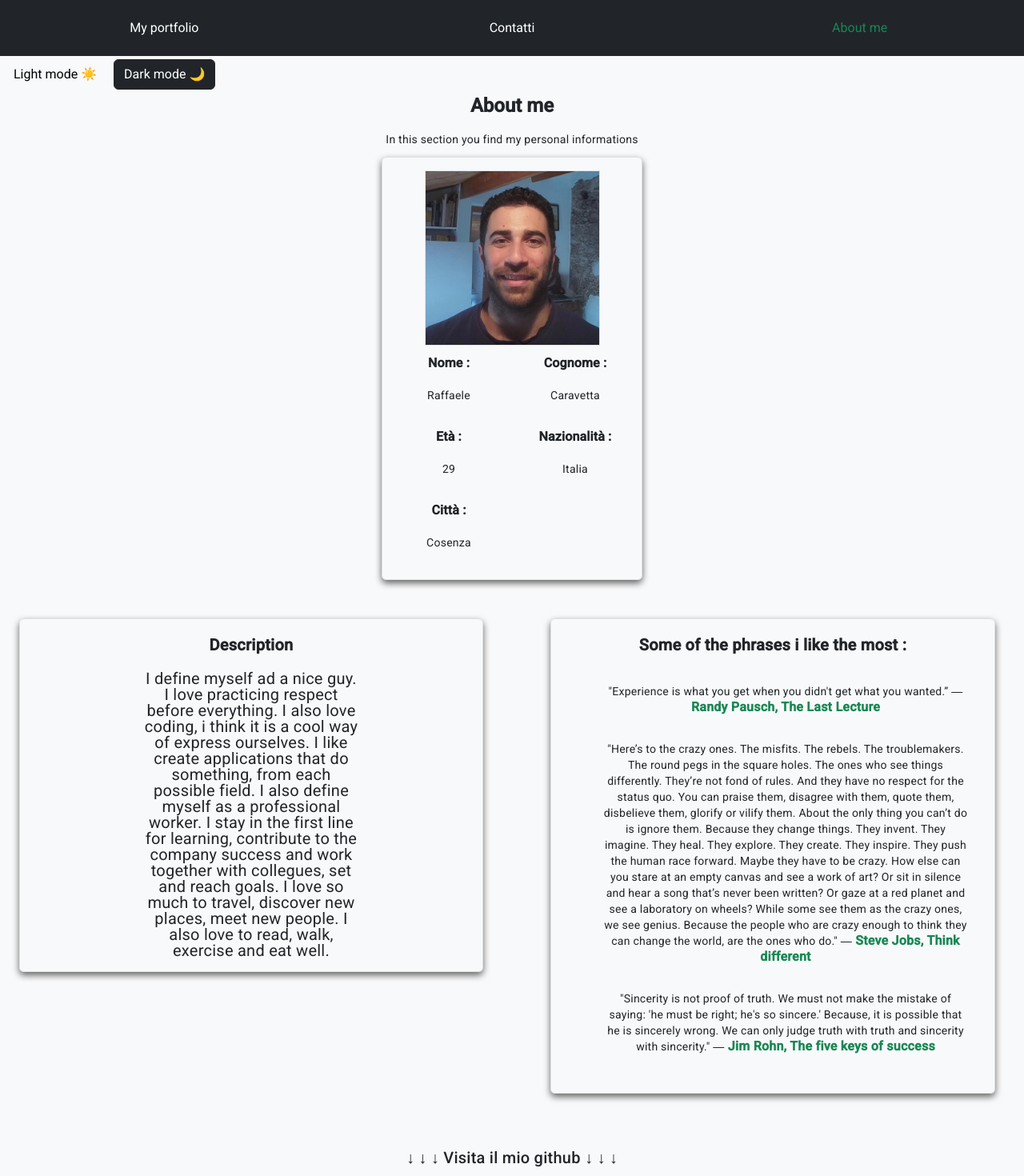
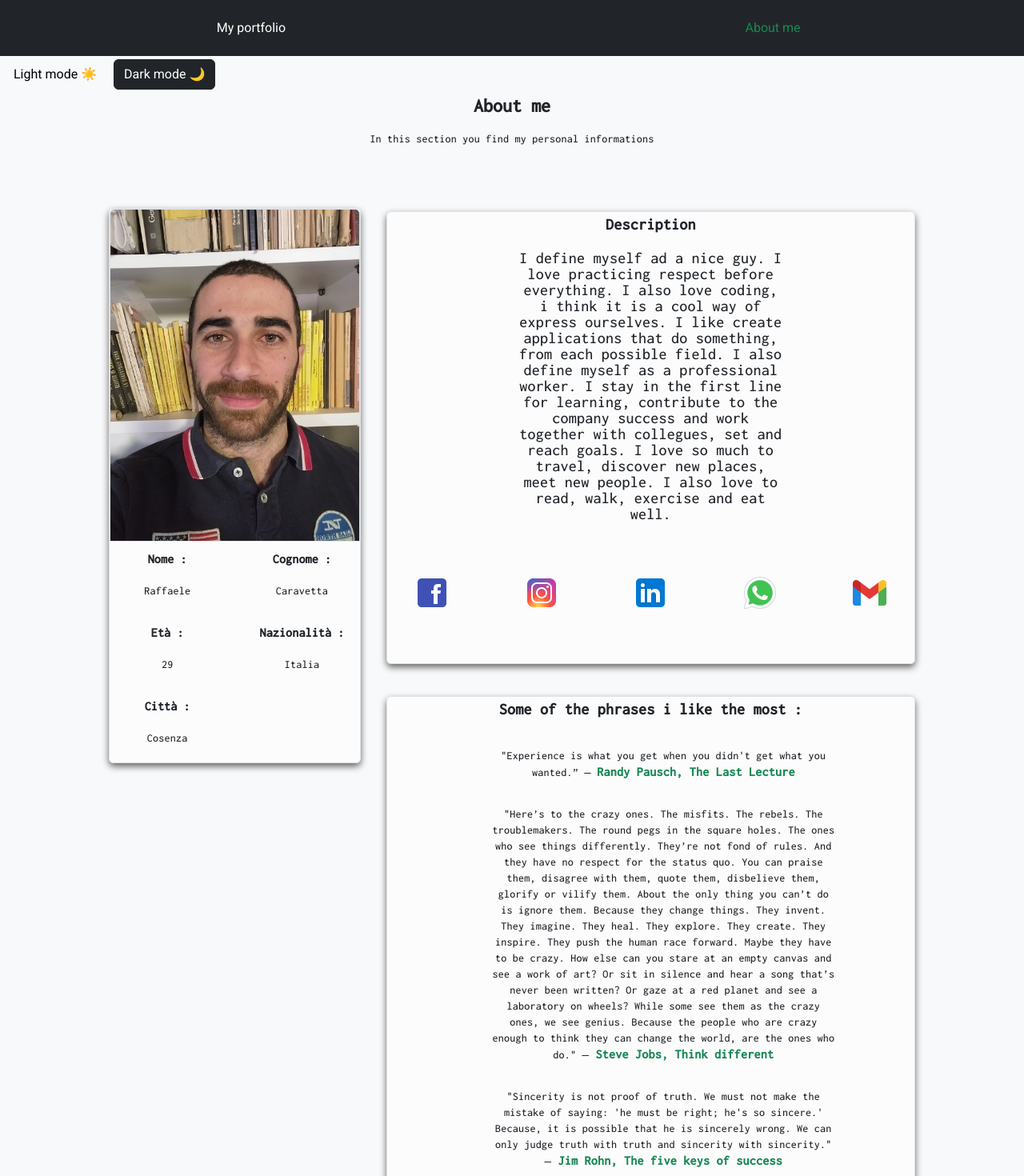
Before and after one commit to RaffaeleCaravett/portfolio, an Angular app: page /aboutme in a window 1280 px wide. Shown: the top 1470 px of the page at 80% size. Built offline with nearby package versions, Linux system fonts and the light colour scheme.

Commit message:
modified something in the portfolio

```diff
--- a/src/app/Components/about-me/about-me.component.html
+++ b/src/app/Components/about-me/about-me.component.html
@@ -1,17 +1,11 @@
-  <div class="row text-center" [ngClass]="bg === 'dark' ? 'bg-dark text-white' : 'bg-light text-dark'" style="min-height: 85vh;">
+    <div class="row text-center px-5" [ngClass]="bg === 'dark' ? 'bg-dark text-white' : 'bg-light text-dark'" style="min-height: 85vh;">
 <h1 class="fw-bolder">About me</h1>
 <p>In this section you find my personal informations</p>
-<div class="col-md-12 text-center">
-  <div class="row">
-    <div class="col-md-6 m-auto text-center">
-      <div class="row">
-        <div class="col-md-6 p-3 border rounded m-auto" [ngClass]="bg === 'dark' ? 'gold-shadow' : 'black-shadow'">
-          <div>
-            <img src="assets/aboutme-images/raffaelecaravetta.jpg" alt="" class="border w-75"
-
-          >
-          </div>
-          <div>
+<div class="col-md-12 text-center px-5">
+  <div class="row p-5">
+        <div class="col-md-4 p-3">
+          <div class="border rounded m-auto bg-personal p-0" data-aos="fade-right" data-aos-delay="500" data-aos-duration="2000" [ngClass]="bg === 'dark' ? 'gold-shadow' : 'black-shadow'">
+   <img src="assets/aboutme-images/raffaelecaravetta.jpg" alt="" class="border w-100 rounded-top">
 <div class="row">
   <div class="col-md-6 p-2">
     <h3 class="fw-bolder">Nome :</h3>
@@ -36,15 +30,12 @@
 </div>
           </div>
         </div>
-      </div>
-
-    </div>
-  </div>
-
-</div>
-<div class="col-md-6 text-center p-5">
-  <div class="row ">
-    <div class="col-md-12 p-3 border rounded " [ngClass]="bg === 'dark' ? 'gold-shadow' : 'black-shadow'">
+        <div class="col-md-8">
+          <div class="row">
+            <div class="col-md-12 p-3">
+ <div class="text-center my-1 p-0 border rounded bg-personal" [ngClass]="bg === 'dark' ? 'gold-shadow' : 'black-shadow'" data-aos="fade-left" data-aos-delay="500" data-aos-duration="2000">
+<div class="row ">
+    <div class="col-md-12 " >
 <h2 class="fw-bolder">Description</h2>
 <p class="fs-5 w-50 m-auto">
   I define myself ad a nice guy. I love practicing respect before everything. I also love coding, i think it is a cool way of express ourselves. I like create applications that do something,
@@ -52,13 +43,22 @@
   I love so much to travel, discover new places, meet new people. I also love to read, walk, exercise and eat well.
 </p>
     </div>
+   <div class="col-md-12">
+  <div class="row py-5 text-center">
+   <div class="col-md-2 py-3 m-auto" *ngFor="let s of socialArray">
+   <a href="{{s.link}}" target="_blank"><img src="{{s.image}}" alt=""></a>
+   </div>
   </div>
 </div>
-<div class="col-md-6">
-  <div class="row p-5">
-    <div class="col-md-12 p-3 border rounded " [ngClass]="bg === 'dark' ? 'gold-shadow' : 'black-shadow'">
+  </div>
+ </div>
+
+</div>
+
+   <div class="col-md-12 p-3 ">
+    <div class="my-1 p-0 border rounded bg-personal" [ngClass]="bg === 'dark' ? 'gold-shadow' : 'black-shadow'" data-aos="fade-left" data-aos-delay="500" data-aos-duration="2000">
 <h2 class="fw-bolder">Some of the phrases i like the most : </h2>
-<ul>
+<ul class="w-75 m-auto">
   <li class="p-3">"Experience is what you get when you didn't get what you wanted.”
     ― <span class="text-success fs-6 fw-bolder"> Randy Pausch, The Last Lecture </span></li>
   <li class="p-3">"Here’s to the crazy ones. The misfits. The rebels. The troublemakers. The round pegs in the square holes. The ones who see things differently. They’re not fond of rules. And they
@@ -73,8 +73,17 @@
   </li>
 </ul>
     </div>
+    </div>
+
+          </div>
+        </div>
+
+
+
   </div>
 </div>
+
+
 <div class="col-md-12 py-3">
   <h2>↓ ↓ ↓ Visita il mio github ↓ ↓ ↓</h2>
   <button class="btn">
--- a/src/app/Components/about-me/about-me.component.scss
+++ b/src/app/Components/about-me/about-me.component.scss
@@ -1,3 +1,10 @@
 ul{
   list-style-type: none;
 }
+a{
+  text-decoration: none;
+}
+*{
+  font-family: 'Inconsolata', monospace!important;
+
+}
--- a/src/app/Components/about-me/about-me.component.ts
+++ b/src/app/Components/about-me/about-me.component.ts
@@ -8,7 +8,19 @@ import * as L from 'leaflet';
 })
 export class AboutMeComponent implements OnInit{
   bg!:string
-
+socialArray:any[]=
+[
+  {link:'https://www.facebook.com/profile.php?id=100007685357492',
+image:'assets/contatti-images/facebook.png'},
+{link:'https://www.instagram.com/raffaelecaravetta/',
+image:'assets/contatti-images/instagram.jpg'},
+ {link:'https://www.linkedin.com/in/raffaele-caravetta-webdeveloper/',
+image:'assets/contatti-images/linkedin.png'},
+{link:'https://wa.me/+393774029476',
+image:'assets/contatti-images/whatsapp.png'},
+{link:'mailto:raffaelecaravetta13@gmail.com',
+image:'assets/contatti-images/gmail.png'},
+]
   constructor(private subjectService:Subjects){
   subjectService.themeSubject.subscribe((data:string)=>{
     this.bg=data
--- a/src/app/Components/home/home.component.scss
+++ b/src/app/Components/home/home.component.scss
@@ -58,3 +58,10 @@
     min-width: 100%;
   }
 }
+
+*{
+  font-family: 'Inconsolata', monospace!important;
+}
+ul{
+  list-style-type: none;
+}
--- a/src/app/Components/home/home.component.ts
+++ b/src/app/Components/home/home.component.ts
@@ -1,3 +1,4 @@
+import { literalMap } from '@angular/compiler';
 import { Component, ElementRef, OnInit, ViewChild } from '@angular/core';
 import { Subjects } from 'src/app/Services/subjects.service';
 
@@ -130,6 +131,10 @@ subjectService.themeSubject.subscribe((data:string)=>{
       title: "The Commerce",
       description: "E-commerce-style web application, features for normal users and sellers. Technologies: Angular, Spring.",
       link: "https://thecommerce.web.app"
+    },{
+      title:"Animations",
+      description:"A single page application with a scroll animation. Technologies: Angular, Css, Typescript",
+      link:"https://graphiccircus.web.app"
     }
   ];
   private scrollIntervals: { [key: number]: any } = {};
--- a/src/app/Components/navbar/navbar.component.html
+++ b/src/app/Components/navbar/navbar.component.html
@@ -1,12 +1,9 @@
 <nav class="bg-dark w-100 py-3 text-center">
   <div class="row">
-    <div class="col-md-4" routerLinkActive="active">
+    <div class="col-md-6" routerLinkActive="active">
       <button class="btn" [ngClass]="{ 'text-white': !isActive('/') ,'text-success':isActive('/')}" [routerLink]="['/']">My portfolio</button>
     </div>
-    <div class="col-md-4" routerLinkActive="active">
-      <button class="btn" [ngClass]="{ 'text-white': !isActive('/contatti') ,'text-success':isActive('/contatti')}" [routerLink]="['/contatti']">Contatti</button>
-    </div>
-    <div class="col-md-4" routerLinkActive="active">
+    <div class="col-md-6" routerLinkActive="active">
       <button class="btn" [ngClass]="{ 'text-white': !isActive('/aboutme') ,'text-success':isActive('/aboutme')}" [routerLink]="['/aboutme']">About me</button>
     </div>
   </div>
--- a/src/app/Components/not-found/not-found.component.html
+++ b/src/app/Components/not-found/not-found.component.html
@@ -1,11 +1,11 @@
 <div class="container p-5 text-center">
-<div class="row p-5 bg-black">
-  <div class="row p-5 bg-warning">
-    <div class="row p-5 bg-secondary">
-      <div class="row p-5 bg-primary">
-        <div class="row p-5 bg-danger">
-          <div class="row p-5 bg-light">
-            <div class="row p-5 bg-success">
+<div class="row p-5 bg-black overflow-auto">
+  <div class="row p-5 bg-warning overflow-auto">
+    <div class="row p-5 bg-secondary overflow-auto">
+      <div class="row p-5 bg-primary overflow-auto">
+        <div class="row p-5 bg-danger overflow-auto">
+          <div class="row p-5 bg-light overflow-auto">
+            <div class="row p-5 bg-success overflow-auto">
               <button class="btn fs-1" [routerLink]="''">🏠</button>
             </div>
           </div>
--- a/src/app/app-routing.module.ts
+++ b/src/app/app-routing.module.ts
@@ -7,7 +7,6 @@ import { NotFoundComponent } from './Components/not-found/not-found.component';
 
 const routes: Routes = [
   { path: '', component: HomeComponent },
-  { path: 'contatti', component: ContattiComponent },
   { path: 'aboutme', component: AboutMeComponent },
   { path: '**', component:NotFoundComponent }
 
--- a/src/app/app.component.html
+++ b/src/app/app.component.html
@@ -1,5 +1,5 @@
 <app-navbar></app-navbar>
-<div [ngClass]="bg === 'dark' ? 'bg-dark text-white' : 'bg-light text-dark'">
+<div [ngClass]="bg === 'dark' ? 'bg-dark text-white' : 'bg-light text-dark'" >
 <button class="btn m-1 btn-light" (click)="mode('light')">Light mode ☀️</button>
 <button class="btn m-1 btn-dark" (click)="mode('dark')">Dark mode 🌙</button>
 </div>
--- a/src/index.html
+++ b/src/index.html
@@ -11,9 +11,11 @@
   <link href="https://fonts.googleapis.com/icon?family=Material+Icons" rel="stylesheet">
   <link rel="stylesheet" href="https://unpkg.com/leaflet/dist/leaflet.css" integrity="actual-integrity-value" crossorigin="" />
   <link rel="stylesheet" href="https://cdnjs.cloudflare.com/ajax/libs/font-awesome/5.15.4/css/all.min.css" integrity="actual-integrity-value" crossorigin="anonymous" referrerpolicy="no-referrer" />
-
+  <link rel="preconnect" href="https://fonts.googleapis.com">
+  <link rel="preconnect" href="https://fonts.gstatic.com" crossorigin>
+  <link href="https://fonts.googleapis.com/css2?family=Inconsolata:wght@500&display=swap" rel="stylesheet">
 </head>
-<body class="mat-typography">
+<body class="mat-typography ">
   <app-root></app-root>
   <script src="https://unpkg.com/leaflet/dist/leaflet.js" integrity="actual-integrity-value" crossorigin=""></script>
 </body>
--- a/src/styles.scss
+++ b/src/styles.scss
@@ -24,3 +24,7 @@ body { margin: 0; font-family: Roboto, "Helvetica Neue", sans-serif; }
 .black-shadow {
   box-shadow: 0 4px 8px rgba(0, 0, 0, 0.6);
 }
+.bg-personal{
+  background: rgba(255, 255, 255,0.5);
+
+}
```
Also changed, not shown: src/app/Components/home/home.component.html (+42 -7 lines), src/assets/aboutme-images/raffaelecaravetta.jpg.
